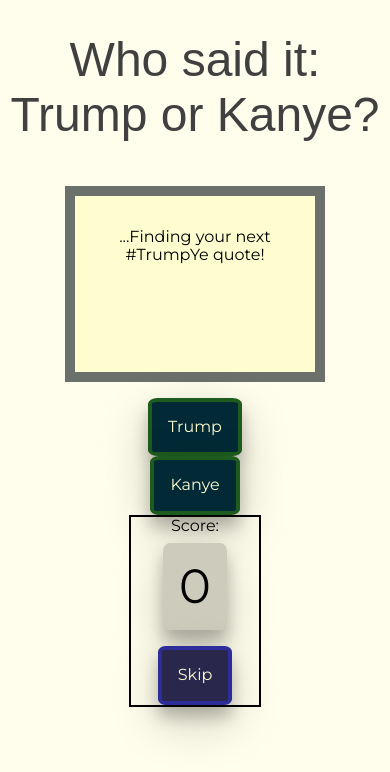
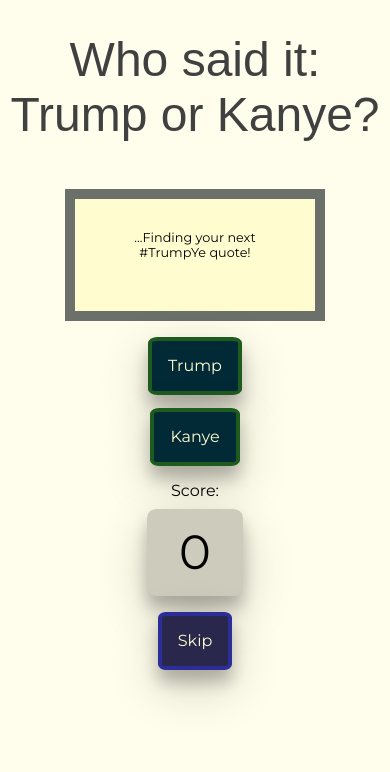
Before and after one commit to fac-17/Week3-BFNJ, a website: page index.html in a window 390 px wide. Drawn offline with Linux system fonts and the light colour scheme; no server answers; a web font is replaced by a local one.

Commit message:
final fixes

```diff
--- a/css/style.css
+++ b/css/style.css
@@ -84,13 +84,11 @@
   width: 100%;
   display: none;
   background-color: #fffeec;
-  margin-top: 2rem;
 }
 
 .kanye-img,
 .trump-img {
   padding: 2rem;
-  border: solid 5px black;
   margin: auto;
   width: 50%;
 }
@@ -106,19 +104,18 @@
 }
 
 .score-skip-container {
-  border: solid black 2px;
   justify-content: center;
-   align-items: center;
-   display: flex;
-   flex-direction: column;
-   width: 8rem;
-   margin: auto;
+  align-items: center;
+  display: flex;
+  flex-direction: column;
+  width: 8rem;
+  margin: 1rem auto;
  }
 
 .quiz-responses {
   justify-content: space-around;
   align-items: center;
-  margin-top: 3rem;
+  margin: 1rem 3rem 0rem;
   display: flex;
 }
 /*
@@ -151,7 +148,7 @@
 
 .score-container {
   background-color: #cccbbc;
-  padding: 1rem;
+  padding: 1rem 2rem;
   border-radius: 10%;
   margin-bottom: 5rem;
   box-shadow: 0 12px 16px 0 rgba(0, 0, 0, 0.24),
@@ -218,6 +215,14 @@
   .response-container {
     margin: 1rem auto;
   }
+
+  .score-skip-container {
+    order: 1;
+  }
+
+  .kanye-btn {
+    margin-top: 0.8rem;
+  }
 }
 
 @media only screen and (max-width: 600px) {
@@ -229,6 +234,10 @@
 @media only screen and (max-width: 480px) {
   .show-quote {
     width: 15rem;
+  }
+
+  button {
+    padding: 0.5rem 1rem;
   }
 }
 
@@ -248,6 +257,11 @@
   button {
     padding: 1rem 1rem;
   }
+
+  .show-quote {
+    height: 3rem;
+    font-size: 0.8rem;
+  }
 }
 
 @media only screen and (max-width: 600px) {
```
